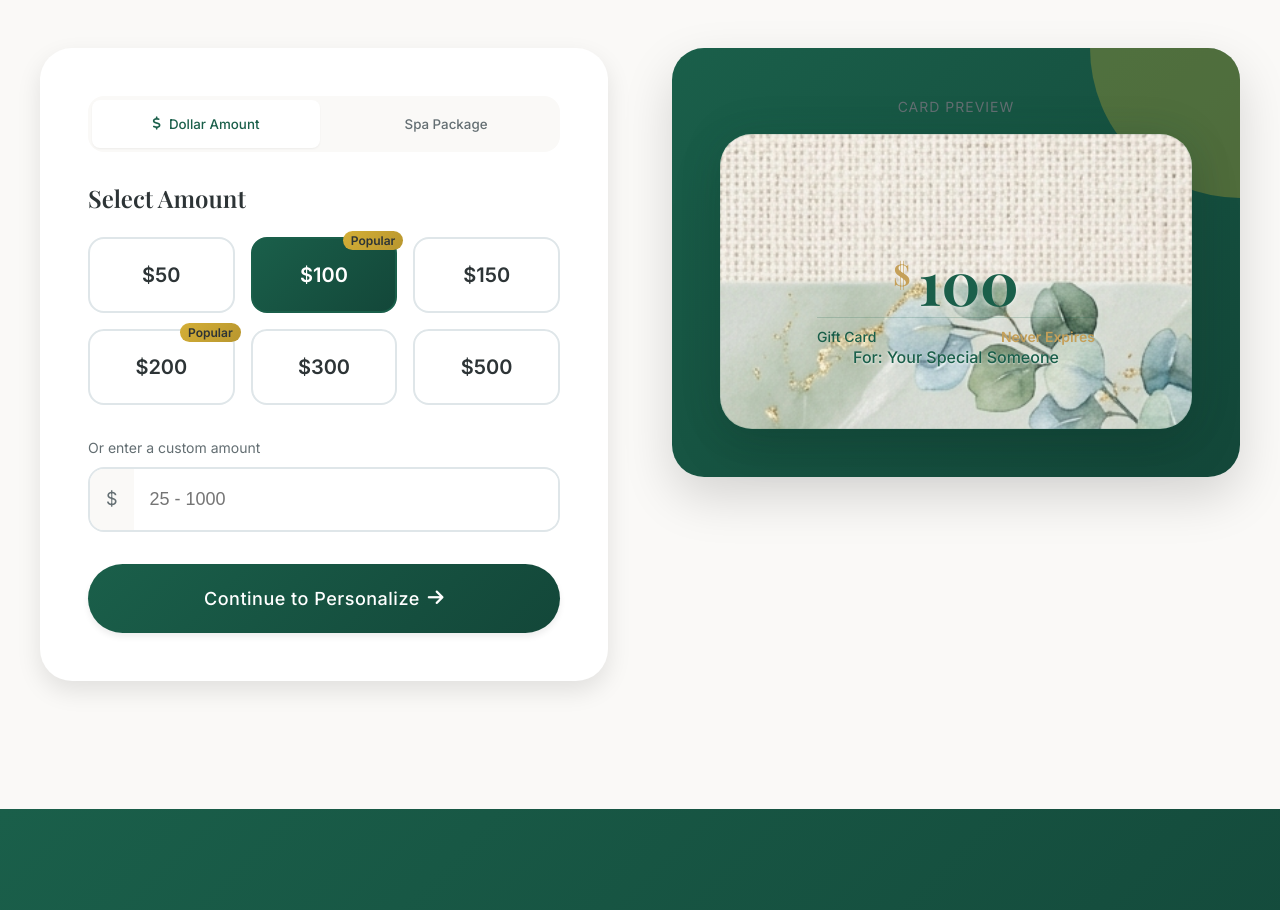
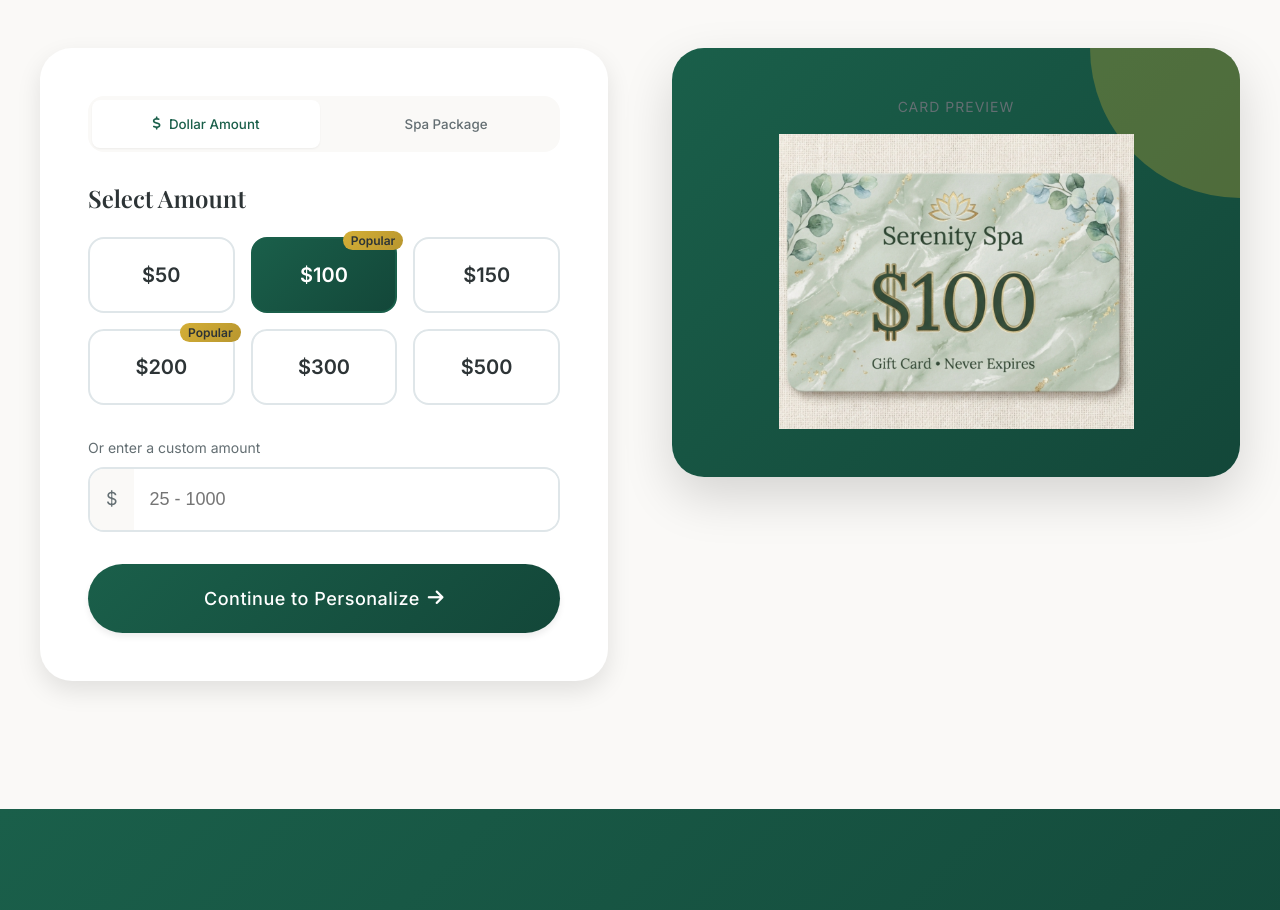
Before and after one commit to SnigdhaKumari-cloud/Spa-website, a React (Vite) app: page /gift-cards in a window 1280 px wide. Shown: the part 940-1850 px from the top of the page. Built offline with nearby package versions, Linux system fonts and the light colour scheme.

Commit message:
Use static final gift card image as requested

```diff
--- a/src/pages/GiftCards.tsx
+++ b/src/pages/GiftCards.tsx
@@ -1,6 +1,6 @@
 import { JSX, useState } from 'react';
 import { spaPackages } from '../data';
-import sageMarbleBg from '../assets/images/sage_marble_giftcard.png';
+import sageMarbleBgFinal from '../assets/images/sage_marble_giftcard_final.jpg';
 
 interface GiftCardAmount {
     value: number;
@@ -377,55 +377,20 @@ export default function GiftCards(): JSX.Element {
                             <div className="gift-card-preview reveal">
                                 <div className="preview-label">Card Preview</div>
                                 <div className="gift-card" style={{
-                                    backgroundImage: `url(${sageMarbleBg})`,
-                                    backgroundSize: '300%', // Optimized zoom to hide all baked-in text
-                                    backgroundPosition: '85% 15%', // Optimized focus on clean botanical corner
-                                    border: '1px solid rgba(26, 95, 74, 0.1)'
+                                    backgroundImage: `url(${sageMarbleBgFinal})`,
+                                    backgroundSize: 'contain',
+                                    backgroundPosition: 'center',
+                                    backgroundRepeat: 'no-repeat',
+                                    backgroundColor: 'transparent',
+                                    boxShadow: 'none',
+                                    border: 'none',
+                                    padding: 0
                                 }}>
-                                    <div className="gift-card-inner" style={{ color: '#1a5f4a', width: '100%', height: '100%', display: 'flex', flexDirection: 'column', justifyContent: 'center', paddingTop: 'var(--space-xl)' }}>
-                                        <div className="gift-card-amount" style={{
-                                            position: 'relative',
-                                            color: '#1a5f4a',
-                                            textShadow: '0 2px 4px rgba(255,255,255,0.5)',
-                                            display: 'flex',
-                                            alignItems: 'center',
-                                            justifyContent: 'center',
-                                            gap: '8px',
-                                            margin: 'var(--space-md) 0'
-                                        }}>
-                                            <span style={{ fontSize: '0.5em', marginTop: '-0.5em', color: '#c5a059' }}>$</span>
-                                            {getFinalAmount()}
-                                        </div>
-                                        {cardType === 'package' && (
-                                            <div className="gift-card-package" style={{ color: '#c5a059', fontWeight: '600', marginBottom: 'var(--space-sm)' }}>
-                                                {selectedPackage} Package
-                                            </div>
-                                        )}
-                                        <div className="gift-card-recipient" style={{ opacity: 1, fontWeight: '500', fontSize: 'var(--text-md)', textShadow: '0 1px 2px rgba(255,255,255,0.8)' }}>
-                                            {recipientName ? `For: ${recipientName}` : 'For: Your Special Someone'}
-                                        </div>
-                                        {message && (
-                                            <div className="gift-card-message" style={{ color: '#1a5f4a', opacity: 0.9, fontSize: 'var(--text-sm)', background: 'rgba(255,255,255,0.3)', backdropFilter: 'blur(4px)', padding: '6px 12px', borderRadius: '8px', marginTop: '8px', maxWidth: '80%' }}>
-                                                "{message}"
-                                            </div>
-                                        )}
-                                        <div className="gift-card-footer" style={{
-                                            position: 'absolute',
-                                            bottom: 'var(--space-xl)',
-                                            left: 'var(--space-2xl)',
-                                            right: 'var(--space-2xl)',
-                                            borderTop: '1px solid rgba(26, 95, 74, 0.2)',
-                                            paddingTop: 'var(--space-sm)',
-                                            opacity: 1,
-                                            display: 'flex',
-                                            justifyContent: 'space-between'
-                                        }}>
-                                            <span style={{ color: '#1a5f4a', fontWeight: '500' }}>Gift Card</span>
-                                            <span style={{ color: '#c5a059', fontWeight: '600' }}>Never Expires</span>
-                                        </div>
+                                    {/* Substantially simplified to match the user's "same nothing else" request */}
+                                    <div className="gift-card-inner" style={{ opacity: 0 }}>
+                                        {/* Hidden elements to maintain accessibility or structure if needed */}
+                                        ${getFinalAmount()}
                                     </div>
-                                    {/* Remove or Hide Pattern for Marble Background */}
-                                    {/* <div className="gift-card-pattern"></div> */}
                                 </div>
                             </div>
                         </div>
```
Also changed, not shown: src/assets/images/sage_marble_giftcard_final.jpg (added).
